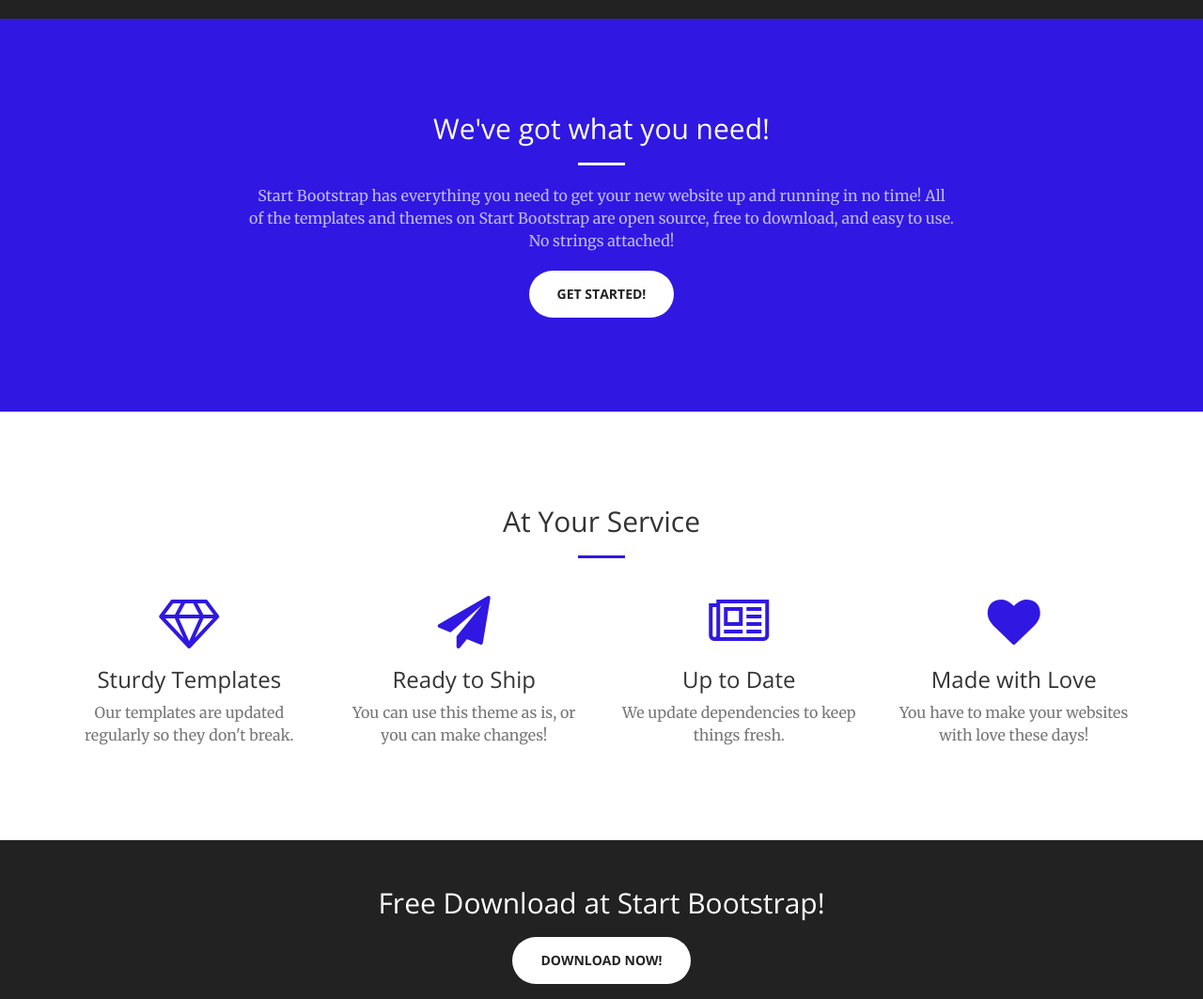
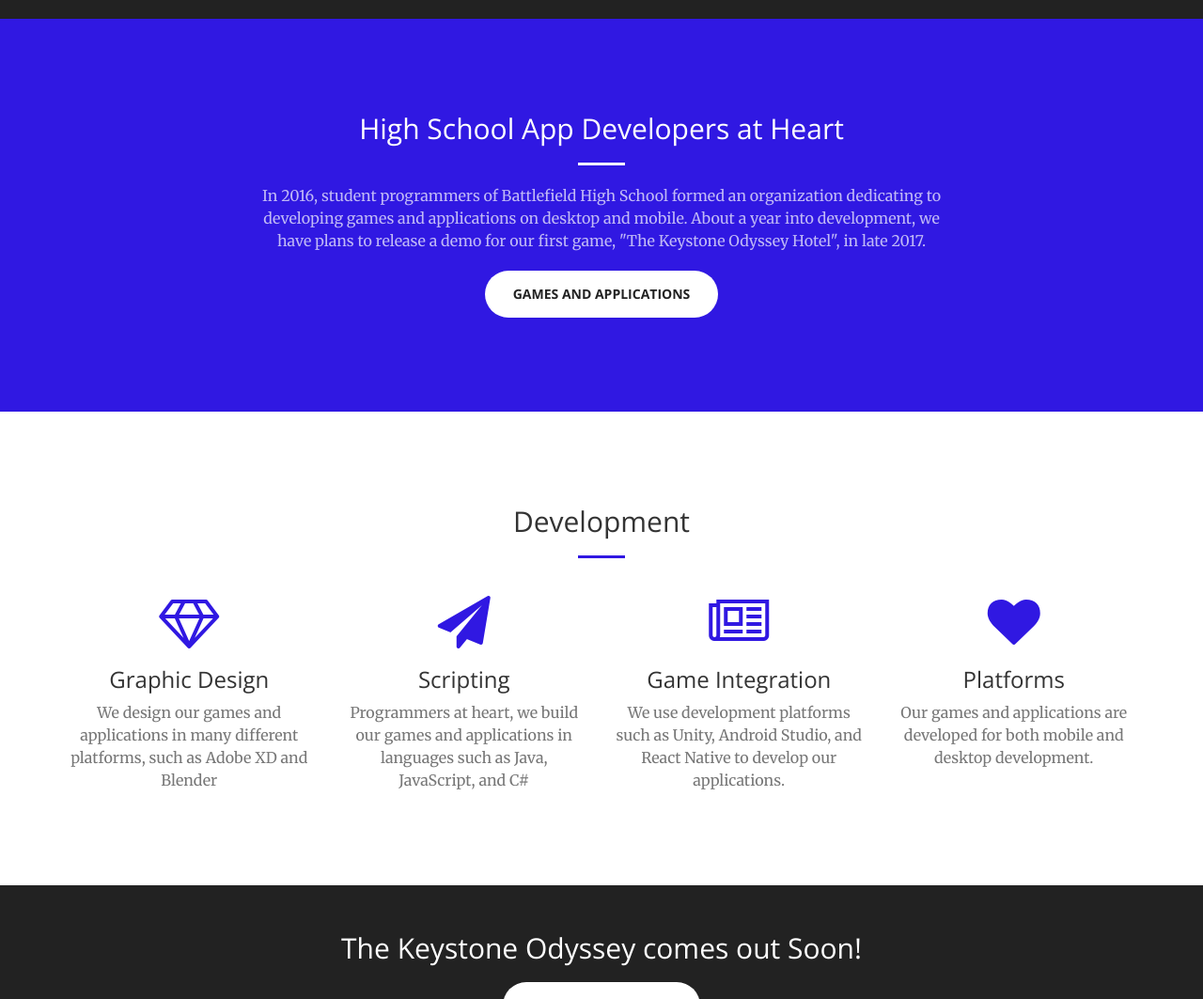
Before and after one commit to vibrantkeystudios/vibrantkeystudios.github.io, a plain HTML site: page index.html in a window 1280 px wide. Shown: the part 780-1843 px from the top of the page at 94% size. Drawn offline with nearby package versions, Linux system fonts and the light colour scheme; a script that the page names is missing.

Commit message:
final update 7/7

```diff
--- a/index.html
+++ b/index.html
@@ -40,7 +40,7 @@
             <div class="header-content-inner">
                 <h1 id="homeHeading">Vibrant Key Studios</h1>
                 <hr>
-                <p>2D and 3D Game Developers from Battlefield High School</p>
+                <p>App and Game Developers from Battlefield High School</p>
                 <a href="#about" class="btn btn-primary btn-xl page-scroll">Find Out More</a>
             </div>
         </div>
@@ -50,10 +50,14 @@
         <div class="container">
             <div class="row">
                 <div class="col-lg-8 col-lg-offset-2 text-center">
-                    <h2 class="section-heading">We've got what you need!</h2>
+                    <h2 class="section-heading">High School App Developers at Heart</h2>
                     <hr class="light">
-                    <p class="text-faded">Start Bootstrap has everything you need to get your new website up and running in no time! All of the templates and themes on Start Bootstrap are open source, free to download, and easy to use. No strings attached!</p>
-                    <a href="#services" class="page-scroll btn btn-default btn-xl sr-button">Get Started!</a>
+                    <p class="text-faded">
+                        In 2016, student programmers of Battlefield High School formed an organization dedicating to developing
+                        games and applications on desktop and mobile. About a year into development, we have plans to release a demo
+                        for our first game, "The Keystone Odyssey Hotel", in late 2017.
+                    </p>
+                    <a href="#services" class="page-scroll btn btn-default btn-xl sr-button">Games and Applications</a>
                 </div>
             </div>
         </div>
@@ -63,7 +67,7 @@
         <div class="container">
             <div class="row">
                 <div class="col-lg-12 text-center">
-                    <h2 class="section-heading">At Your Service</h2>
+                    <h2 class="section-heading">Development</h2>
                     <hr class="primary">
                 </div>
             </div>
@@ -73,29 +77,40 @@
                 <div class="col-lg-3 col-md-6 text-center">
                     <div class="service-box">
                         <i class="fa fa-4x fa-diamond text-primary sr-icons"></i>
-                        <h3>Sturdy Templates</h3>
-                        <p class="text-muted">Our templates are updated regularly so they don't break.</p>
+                        <h3>Graphic Design</h3>
+                        <p class="text-muted">
+                            We design our games and applications in many different platforms, such as
+                            Adobe XD and Blender
+                        </p>
                     </div>
                 </div>
                 <div class="col-lg-3 col-md-6 text-center">
                     <div class="service-box">
                         <i class="fa fa-4x fa-paper-plane text-primary sr-icons"></i>
-                        <h3>Ready to Ship</h3>
-                        <p class="text-muted">You can use this theme as is, or you can make changes!</p>
+                        <h3>Scripting</h3>
+                        <p class="text-muted">
+                            Programmers at heart, we build our games and applications in languages such
+                            as Java, JavaScript, and C#
+                        </p>
                     </div>
                 </div>
                 <div class="col-lg-3 col-md-6 text-center">
                     <div class="service-box">
                         <i class="fa fa-4x fa-newspaper-o text-primary sr-icons"></i>
-                        <h3>Up to Date</h3>
-                        <p class="text-muted">We update dependencies to keep things fresh.</p>
+                        <h3>Game Integration</h3>
+                        <p class="text-muted">
+                            We use development platforms such as Unity, Android Studio, and React
+                            Native to develop our applications.
+                        </p>
                     </div>
                 </div>
                 <div class="col-lg-3 col-md-6 text-center">
                     <div class="service-box">
                         <i class="fa fa-4x fa-heart text-primary sr-icons"></i>
-                        <h3>Made with Love</h3>
-                        <p class="text-muted">You have to make your websites with love these days!</p>
+                        <h3>Platforms</h3>
+                        <p class="text-muted">
+                            Our games and applications are developed for both mobile and desktop development.
+                        </p>
                     </div>
                 </div>
             </div>
@@ -105,8 +120,8 @@
     <aside class="bg-dark">
         <div class="container text-center">
             <div class="call-to-action">
-                <h2>Free Download at Start Bootstrap!</h2>
-                <a href="http://startbootstrap.com/template-overviews/creative/" class="btn btn-default btn-xl sr-button">Download Now!</a>
+                <h2>The Keystone Odyssey comes out Soon!</h2>
+                <a href="#about" class="btn btn-default btn-xl sr-button">Download it Soon!</a>
             </div>
         </div>
     </aside>
```
